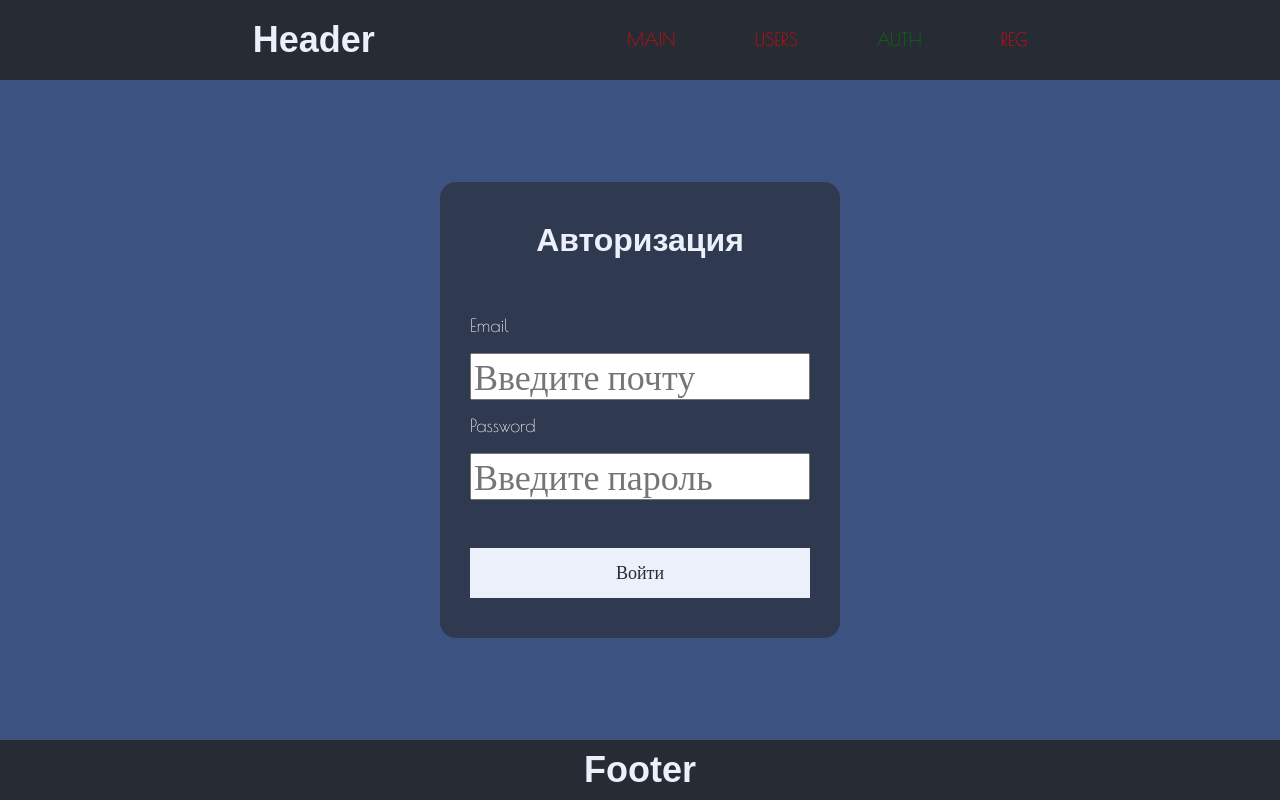
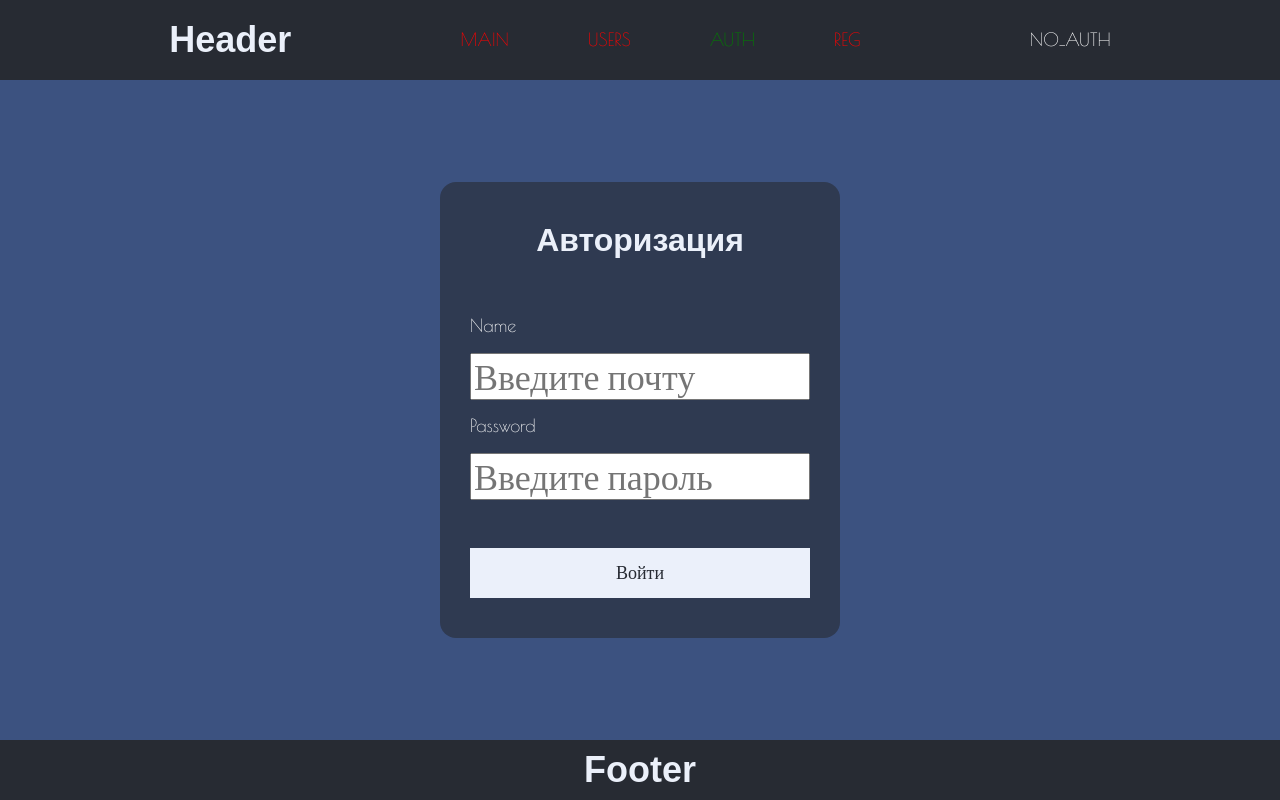
Before and after one commit to lebmed9/react_course_2022, a React (Create React App) app: page /auth in a window 1280 px wide. Built offline with nearby package versions, Linux system fonts and the light colour scheme; a web font is replaced by a local one.

Commit message:
#7_login_logout_navigate_main_page

```diff
--- a/package.json
+++ b/package.json
@@ -10,10 +10,14 @@
     "@types/node": "^16.11.25",
     "@types/react": "^17.0.39",
     "@types/react-dom": "^17.0.11",
+    "@types/react-redux": "^7.1.23",
     "react": "^17.0.2",
     "react-dom": "^17.0.2",
+    "react-redux": "^7.2.8",
     "react-router-dom": "^6.2.2",
     "react-scripts": "5.0.0",
+    "redux": "^4.1.2",
+    "redux-devtools-extension": "^2.13.9",
     "styled-components": "^5.1.0",
     "typescript": "^4.5.5",
     "web-vitals": "^2.1.4"
--- a/src/Containers/AuthContainer/index.tsx
+++ b/src/Containers/AuthContainer/index.tsx
@@ -1,6 +1,19 @@
-import React from 'react';
+import React, { useEffect } from 'react';
+import { useSelector } from 'react-redux';
+import { useNavigate } from 'react-router-dom';
 import AuthPage from '../../components/pages/AuthPage';
+import GetUserName from '../../store/selectors';
 
-const AuthContainer = () => <AuthPage />;
+const AuthContainer = () => {
+  const name = useSelector(GetUserName);
+  const navigate = useNavigate();
+  useEffect(() => {
+    if (name) {
+      navigate('/');
+    }
+  }, [name]);
+
+  return <AuthPage />;
+};
 
 export default AuthContainer;
--- a/src/components/HOC/AuthHoc.tsx
+++ b/src/components/HOC/AuthHoc.tsx
@@ -1,10 +1,11 @@
 /* eslint-disable react/jsx-no-useless-fragment */
 import React from 'react';
+import { useSelector } from 'react-redux';
 import { Navigate } from 'react-router-dom';
+import GetUserName from '../../store/selectors';
 
 const AuthHOC: React.FC = ({ children }) => {
-  const isAuth = true;
-
+  const isAuth = useSelector(GetUserName);
   if (isAuth) {
     return <>{children}</>;
   }
--- a/src/components/common/Header/Header.module.scss
+++ b/src/components/common/Header/Header.module.scss
@@ -13,6 +13,15 @@
     align-items: center;
     justify-content: space-between;
   }
+  .user_info {
+    display: flex;
+    align-items: center;
+    justify-content: center;
+    & > button {
+      margin-top: 0;
+      margin-left: 30px;
+    }
+  }
 }
 
 .active_link {
--- a/src/components/common/Header/index.tsx
+++ b/src/components/common/Header/index.tsx
@@ -1,8 +1,16 @@
 import React from 'react';
-import { NavLink, Link } from 'react-router-dom';
+import { useDispatch, useSelector } from 'react-redux';
+import { NavLink } from 'react-router-dom';
+import { ClearUserNameAction } from '../../../store/actions';
+import GetUserName from '../../../store/selectors';
+import Button from '../Button';
 import style from './Header.module.scss';
 
-const Header = () => (
+const Header = () => {
+  const name = useSelector(GetUserName);
+  const dispatch = useDispatch();
+
+  return (
     <header className={style.header}>
       <h1>Header</h1>
       <ul>
@@ -35,7 +43,18 @@ const Header = () => (
           </NavLink>
         </li>
       </ul>
+      <div className={style.user_info}>
+        {name ? (
+          <>
+            <h2>{name}</h2>
+            <Button title="LOG_OUT" onClick={() => dispatch(ClearUserNameAction())} />
+          </>
+        ) : (
+          'NO_AUTH'
+        )}
+      </div>
     </header>
   );
+};
 
 export default Header;
--- a/src/components/pages/AuthPage/index.tsx
+++ b/src/components/pages/AuthPage/index.tsx
@@ -1,16 +1,21 @@
 import React, { useEffect, useState } from 'react';
+import { useDispatch } from 'react-redux';
+import { SetUserNameAction } from '../../../store/actions';
 import Button from '../../common/Button';
 import Form from '../../common/Form';
 import Input from '../../common/Form/Input';
 
 const AuthPage = () => {
-  const [email, setEmail] = useState('');
+  const dispatch = useDispatch();
+  const [name, setName] = useState('');
   const [password, setPassword] = useState('');
   const [hasError, setHasError] = useState(false);
+
   const submitHandler = () => {
     if (password.length > 10) {
       setHasError(false);
-      console.log({ emailUser: email, password });
+      dispatch(SetUserNameAction(name));
+      console.log({ name, password });
     } else {
       setHasError(true);
       console.log('Error');
@@ -27,13 +32,7 @@ const AuthPage = () => {
 
   return (
     <Form title="Авторизация">
-      <Input
-        title="Email"
-        id="email"
-        placeholder="Введите почту"
-        value={email}
-        setValue={setEmail}
-      />
+      <Input title="Name" id="name" placeholder="Введите почту" value={name} setValue={setName} />
       <Input
         title="Password"
         id="password"
--- a/src/index.tsx
+++ b/src/index.tsx
@@ -2,13 +2,21 @@ import React from 'react';
 import ReactDOM from 'react-dom';
 import './assets/style/main.scss';
 import { BrowserRouter } from 'react-router-dom';
+import { applyMiddleware, createStore } from 'redux';
+import { composeWithDevTools } from 'redux-devtools-extension';
+import { Provider } from 'react-redux';
 import App from './App';
+import userInfoReducer from './store/reducer';
+
+const store = createStore(userInfoReducer, composeWithDevTools(applyMiddleware()));
 
 ReactDOM.render(
   <React.StrictMode>
-    <BrowserRouter>
-      <App />
-    </BrowserRouter>
+    <Provider store={store}>
+      <BrowserRouter>
+        <App />
+      </BrowserRouter>
+    </Provider>
   </React.StrictMode>,
   document.getElementById('root')
 );
--- /dev/null
+++ b/src/store/actions.ts
@@ -0,0 +1,15 @@
+import { UserInfoActionTypeType } from './types';
+
+export const UserInfoActionType: UserInfoActionTypeType = {
+  setUserName: 'SET_USER_NAME',
+  clearUserName: 'CLEAR_USER_NAME',
+};
+
+export const SetUserNameAction = (name: string) => ({
+  type: UserInfoActionType.setUserName,
+  payload: name,
+});
+
+export const ClearUserNameAction = () => ({
+  type: UserInfoActionType.clearUserName,
+});
--- /dev/null
+++ b/src/store/reducer.ts
@@ -0,0 +1,26 @@
+import { UserInfoActionType } from './actions';
+import { UserInfoReducerType, ActionType } from './types';
+
+const initialState: UserInfoReducerType = {
+  name: '',
+};
+
+const userInfoReducer = (state = initialState, action: ActionType) => {
+  switch (action.type) {
+    case UserInfoActionType.setUserName:
+      return {
+        ...state,
+        name: action.payload,
+      };
+
+    case UserInfoActionType.clearUserName:
+      return {
+        ...initialState,
+      };
+
+    default:
+      return state;
+  }
+};
+
+export default userInfoReducer;
--- /dev/null
+++ b/src/store/selectors.ts
@@ -0,0 +1,5 @@
+import { UserInfoReducerType } from './types';
+
+const GetUserName = (state: UserInfoReducerType) => state.name;
+
+export default GetUserName;
--- /dev/null
+++ b/src/store/types.ts
@@ -0,0 +1,18 @@
+export type UserInfoReducerType = {
+  name: string;
+};
+export type UserInfoActionTypeType = {
+  setUserName: 'SET_USER_NAME';
+  clearUserName: 'CLEAR_USER_NAME';
+};
+
+export type SetUserNameActionType = {
+  type: UserInfoActionTypeType['setUserName'];
+  payload: string;
+};
+
+export type ClearUserNameActionType = {
+  type: UserInfoActionTypeType['clearUserName'];
+};
+
+export type ActionType = SetUserNameActionType | ClearUserNameActionType;
```
Also changed, not shown: .eslintrc.json, 1 other file (tests, documents, lock files or other folders). Lines whose indentation alone changed are shown as unchanged.
